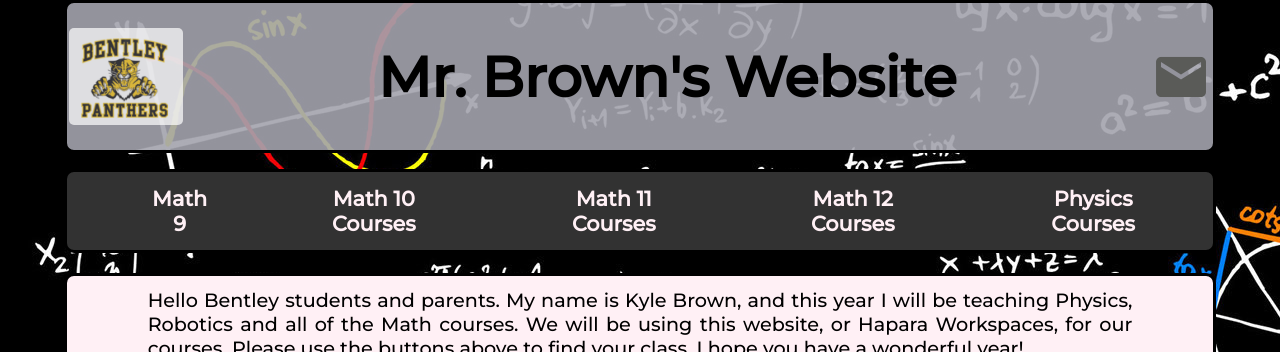
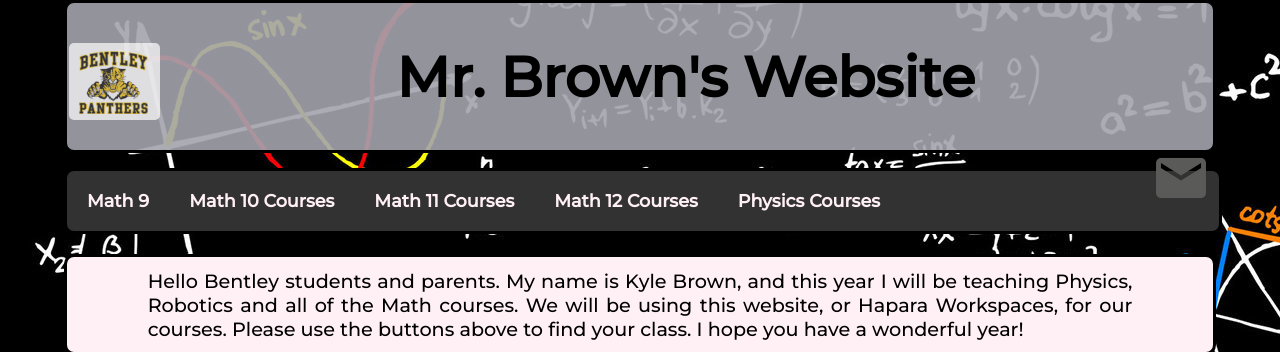
Before and after one commit to mrkylebrown/mrkylebrown.github.io, a plain HTML site: page index.html in a window 1280 px wide. Shown: the top 352 px of the page. Drawn offline with Linux system fonts and the light colour scheme.

Commit message:
Nav Bar Started

```diff
--- a/index.html
+++ b/index.html
@@ -7,12 +7,12 @@
   <link rel="stylesheet" type="text/css" href="style.css">
 <meta name="viewport" content="width=device-width, initial-scale=1.0">
 	<link rel="stylesheet" href="https://fonts.googleapis.com/icon?family=Material+Icons">
+
 </head>
 
 <body>
-
-	<header>
-		  <div class="header" data-parallax="scroll" data-image-src="Images/Math-Mathematics-Formula-Wallpaper-for-PC.jpg">
+		<header>
+		  <div class="header">
 	  <img id="panther" src="panther.png" alt="panther image">
 	  <h1 id="Site Title">Mr. Brown's Website</h1>
 	  <a href= "mailto:kyle.brown@wolfcreek.ab.ca">
@@ -20,16 +20,29 @@
 		  </a>
   </div>
 	</header>
+	<!-- Nav Bar -->
+  <nav>
 
+    <ul class="main">
+		<li><a href="#">Math 9</a>
+			<ul class="sub">
+				<li><a href="#">Calendar</a></li>
+				<li><a href="#">The Course</a></li>
+				<li><a href="#">Unit 1</a></li>
+			</ul>
+		</li>
+		<li><a href="#">Math 10 Courses</a>
+		<ul class="sub">
+				<li><a href="#">Calendar</a></li>
+				<li><a href="#">The Course</a></li>
+				<li><a href="#">Unit 1</a></li>
+			</ul>
+		</li>
 
-  <nav>
-    <ul class="topnav">
-	 <li><a href="Math9.html">Math 9</a></li>
-    <li><a href="#">Math 10 Courses</a></li>
-    <li><a href="#">Math 11 Courses</a></li>
-    <li><a href="#">Math 12 Courses</a></li>
-    <li><a href="#">Physics Courses</a></li>
-	  </ul>
+    	<li><a href="#">Math 11 Courses</a></li>
+    	<li><a href="#">Math 12 Courses</a></li>
+    	<li><a href="#">Physics Courses</a></li>
+	 </ul>
 
   </nav>
 
@@ -54,4 +67,20 @@ I hope you have a wonderful year!</p>
 		$("h1").html("Mr. Brown's <i>New</i> Website!");
 	})
 	</script>
+	<script>
+		$(function(){
+        $(".main li").hover(
+            function(){
+                //$('ul.sub', this).slideDown(500);
+                //$('>ul.sub', this).slideDown(500);
+                $('>ul.sub:not(:animated)', this).slideDown(500);
+            },
+            function(){
+                //$('ul.sub',this).slideUp(300);
+                $('>ul.sub',this).slideUp(300);
+            }
+        );
+    });
+
+	</script>
 </html>
--- a/style.css
+++ b/style.css
@@ -9,11 +9,86 @@ body {
 	margin: auto;
 	align-content: center;
 	font-family: "montserrat"
+}
+
+
+/* Style the top navigation bar */
+nav {
+  	width: 100%;
+	height: 60px;
+  	background-color:rgba(50,50,50,1);
+	border-style:solid;
+	border-radius: 10px;
+}
+
+nav ul {
+	float: left;
+	position: absolute;
+	z-index: 999;
+	padding: 0px;
+	margin: 0px;
+	border-style:none;
+	border-radius: 10px;
+	background-color:rgba(50,50,50,1);
 
 }
+
+nav ul li {
+	float: left;
+	list-style: none;
+	position: relative;
+	text-align: center;
+
+
+
+}
+nav ul li a {
+	transition: all 0.3s ease 0s;
+	list-style: none;
+  	display: block;
+  	color: lavenderblush;
+  	padding: 19px 20px;
+  	text-decoration:none;
+	font-weight: bold;
+	font-size: 1.1em;
+}
+
+nav ul li ul{
+
+	position: absolute;
+	padding: 10px;
+	border-style:none;
+	border-radius: 0px 0px 10px 10px;
+	background-color:rgba(50,50,50,1);
+}
+nav ul li ul li {
+	width: 200px;
+}
+nav ul li ul li a {
+	padding: 8px 14px;
+	font-size: 1.1em;
+	font-weight: lighter;
+}
+
+nav ul.sub {
+	position: absolute;
+	display: none;
+}
+
+
+
+
+/* Change color on hover */
+nav li a:hover {
+
+  	background-color: #0088a9;
+  	color: black;
+	border-radius: 5px;
+}
+
 /* Style the header */
-.header {
-	display: flex;
+header {
+
 	justify-content: space-between;
 	align-items: center;
   	padding: 2px;
@@ -27,50 +102,12 @@ body {
 
 #panther {
 	float: left;
-	width: 10%;
+	width: 8%;
 	opacity: 0.7;
 	border-radius: 5px;
-}
-
-/* Style the top navigation bar */
-.topnav {
-	display: flex;
-	justify-content: space-between;
-	align-items: center;
-  	overflow:auto;
-  	background-color:rgba(50,50,50,1);
-	border-style:solid;
-	border-radius: 10px;
-
 
 }
 
-.topnav li {
-	display: inline-block;
-	padding: 0px 20px;
-}
-
-/* Style the topnav links */
-.topnav li a {
-	transition: all 0.3s ease 0s;
-	list-style: none;
-  	float: left;
-  	display: block;
-  	color: lavenderblush;
-  	text-align: center;
-  	padding: 14px 16px;
-  	text-decoration:none;
-	font-weight: bold;
-	font-size: 1.3em
-}
-
-/* Change color on hover */
-.topnav li a:hover {
-
-  	background-color: #0088a9;
-  	color: black;
-	border-radius: 5px;
-}
 .cal {
   	position: absolute;
   	margin-left: auto;
```
